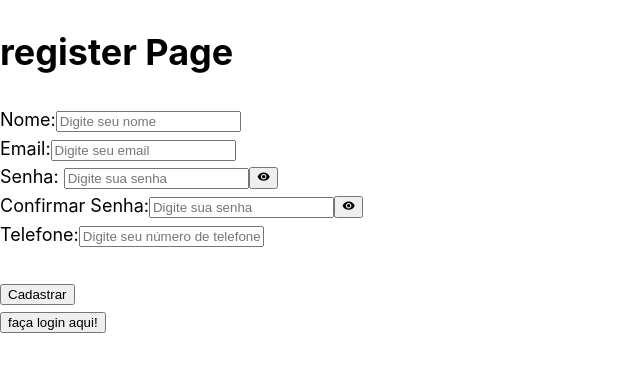
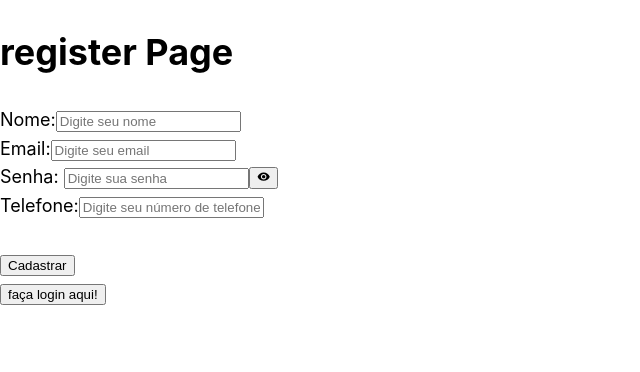
Before and after one commit to kralluz/ConnectHubKlz, a Next.js app: page /register in a window 1280 px wide. Shown: the top 372 px of the page, without its empty margins (0-640 px from the left). Built offline with nearby package versions, Linux system fonts and the light colour scheme.

Commit message:
chrore: coment input passsword

```diff
--- a/src/components/RegisterForm.jsx
+++ b/src/components/RegisterForm.jsx
@@ -2,6 +2,11 @@ import Input from "../components/Input";
 import InputPassword from "../components/InputPassword";
 
 const RegisterForm = () => {
+/*     <InputPassword
+    label="Confirmar Senha:"
+    name="password"
+    placeholder="Digite sua senha"
+/> */
     return (
         <form
             id="registerForm"
@@ -26,11 +31,7 @@ const RegisterForm = () => {
                 name="password"
                 placeholder="Digite sua senha"
             />
-            <InputPassword
-                label="Confirmar Senha:"
-                name="password"
-                placeholder="Digite sua senha"
-            />
+
             <Input
                 label="Telefone:"
                 name="phone"
```
